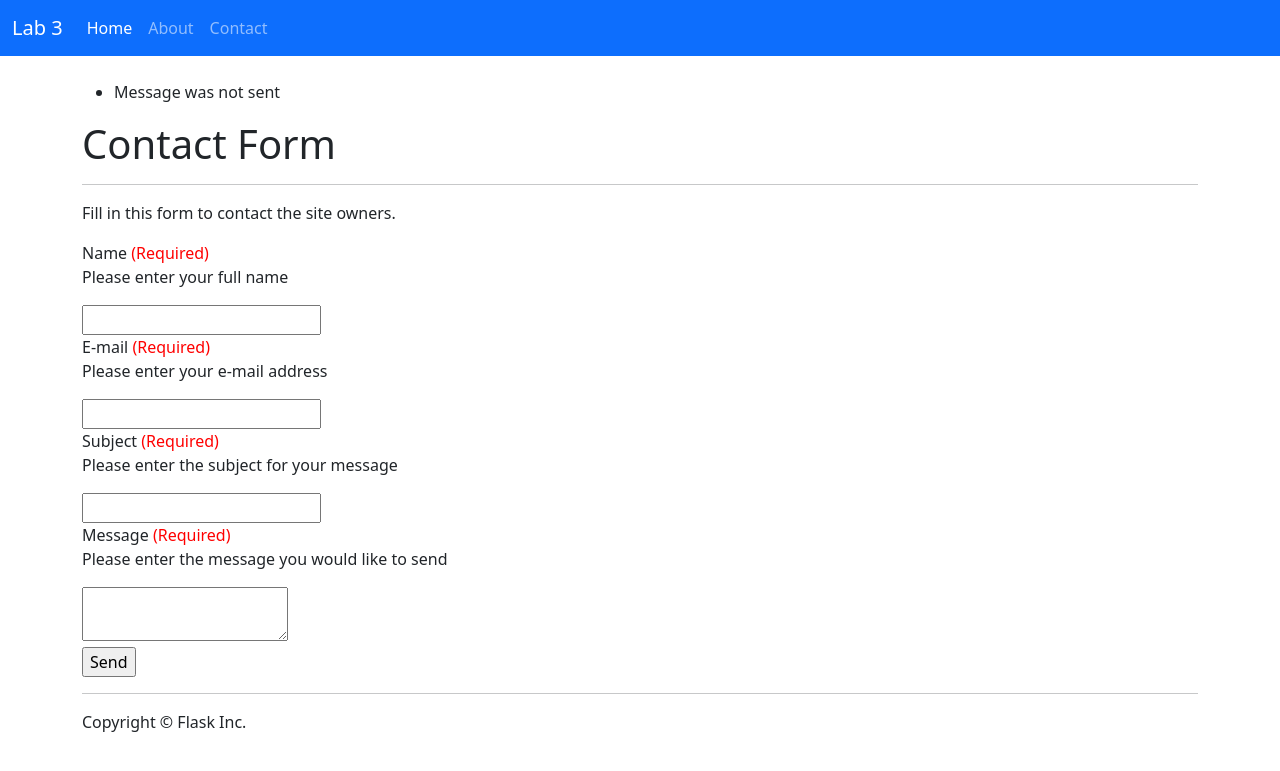
After one commit to uwi-info3180/info3180-lab3-starter, a Flask app: page /contact in a window 1280 px wide. The commit adds this page. Shown: the top 771 px of the page. Run offline with Flask 2, Linux system fonts and the light colour scheme; some libraries are stand-ins or nearby versions.

Commit message:
Added everything need to fine tone somethings

```diff
--- a/app/__init__.py
+++ b/app/__init__.py
@@ -1,4 +1,9 @@
 from flask import Flask
+from flask_mail import Mail
+from .config import Config
 
 app = Flask(__name__)
+app.config.from_object(Config)
+
+mail = Mail(app)
 from app import views
--- a/app/config.py
+++ b/app/config.py
@@ -7,3 +7,7 @@ class Config(object):
     """Base Config Object"""
     DEBUG = True
     SECRET_KEY = os.environ.get('SECRET_KEY', 'Som3$ec5etK*y')
+    MAIL_SERVER = os.environ.get('MAIL_SERVER', 'localhost')
+    MAIL_PORT = os.environ.get('MAIL_PORT', '25')
+    MAIL_USERNAME = os.environ.get('MAIL_USERNAME')
+    MAIL_PASSWORD = os.environ.get('MAIL_PASSWORD')
--- /dev/null
+++ b/app/forms.py
@@ -0,0 +1,19 @@
+from flask import Flask
+from flask_wtf import FlaskForm
+from wtforms import StringField, TextAreaField, EmailField
+from wtforms.validators import InputRequired
+
+
+# app = Flask(__name__)
+# app.config['SECRET_KEY'] = "nqeuf"
+
+class ContactForm(FlaskForm):
+	name = StringField('Name', validators=[InputRequired()])
+	email = EmailField('E-mail', validators=[InputRequired()])
+	subject = StringField('Subject', validators=[InputRequired()])
+	message = TextAreaField('Message', validators=[InputRequired()])
+
+
+
+# if __name__ == '__main__':
+# 	app.run(debug=True)
--- a/app/templates/base.html
+++ b/app/templates/base.html
@@ -22,6 +22,15 @@
     </header>
     <main>
         <div class="container">
+            {% with messages = get_flashed_messages(with_categories=true) %}
+            {% if messages %}
+            <ul class="flashes">
+                {% for category, message in messages %}
+                <li class="{{ category }}">{{ message }}</li>
+                {% endfor %}
+            </ul>
+            {% endif %}
+            {% endwith %}
             {% block main %}{% endblock %}
         </div>
     </main>
--- /dev/null
+++ b/app/templates/contact.html
@@ -0,0 +1,47 @@
+<!DOCTYPE html>
+{% extends "base.html" %}
+<html>
+{% block main %}
+<head>
+	<meta charset="utf-8">
+	<meta name="viewport" content="width=device-width, initial-scale=1">
+	<title></title>
+</head>
+<body>
+	<h1>Contact Form</h1>
+	<form method="POST" action="{{url_for('contact')}}">
+		<hr>
+		<p>Fill in this form to contact the site owners.</p>
+
+		{{form.csrf_token}}
+
+        {{form.name.label}}
+		<label style="color: red;">(Required)</label>
+		<p>Please enter your full name</p>
+		{{form.name}}
+		<br>
+
+		{{form.email.label}}
+		<label style="color: red;">(Required)</label>
+		<p>Please enter your e-mail address</p>
+		{{form.email}}
+		<br>
+
+		{{form.subject.label}}
+		<label style="color: red;">(Required)</label>
+		<p>Please enter the subject for your message</p>
+		{{form.subject}}
+		<br>
+
+		{{form.message.label}}
+		<label style="color: red;">(Required)</label>
+		<p>Please enter the message you would like to send</p>
+		{{form.message}}
+		<br>
+
+		<input type="submit" value="Send">
+
+	</form>
+</body>
+{% endblock %}
+</html>
--- a/app/templates/header.html
+++ b/app/templates/header.html
@@ -13,6 +13,9 @@
         <li class="nav-item">
           <a class="nav-link" href="{{ url_for('about') }}">About</a>
         </li>
+        <li class="nav-item">
+          <a class="nav-link" href="{{ url_for('contact') }}">Contact</a>
+        </li>
       </ul>
     </div>
   </div>
--- a/app/views.py
+++ b/app/views.py
@@ -7,6 +7,9 @@ This file creates your application.
 
 from app import app
 from flask import render_template, request, redirect, url_for, flash
+from .forms import ContactForm
+from app import mail
+from flask_mail import Message
 
 
 ###
@@ -23,6 +26,19 @@ def home():
 def about():
     """Render the website's about page."""
     return render_template('about.html', name="Mary Jane")
+
+@app.route('/contact', methods=['GET','POST'])
+def contact():
+    form = ContactForm()
+    if form.validate_on_submit():
+        msg = Message(form.subject.data, sender=(form.name.data, form.email.data),recipients=["to@example.com"])
+        msg.body = form.email.data
+        mail.send(msg)
+        flash('Your email was successfully sent')
+        return redirect(url_for('/'))
+    else:
+        flash('Message was not sent')
+    return render_template('contact.html', form=form)
 
 
 ###
--- a/requirements.txt
+++ b/requirements.txt
@@ -6,3 +6,6 @@ Jinja2==3.0.3
 MarkupSafe==2.0.1
 python-dotenv==0.19.2
 Werkzeug==2.0.3
+email_validator
+flask_mail
+flask_wtf
```
